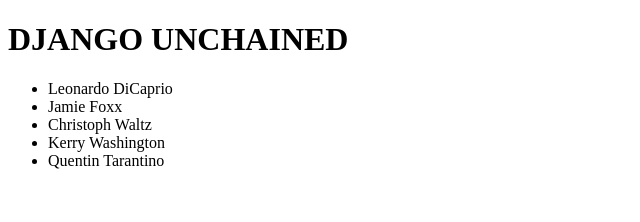
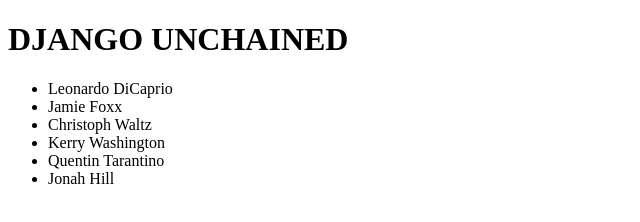
Before and after one commit to Semper-var/MERN-09, a plain HTML site: page index.html in a window 1280 px wide. Shown: the full height of the page, 0-640 px from the left. Drawn offline with Linux system fonts and the light colour scheme.

Commit message:
Commited new Credentials file along with a change in index

```diff
--- a/index.html
+++ b/index.html
@@ -13,6 +13,7 @@
         <li>Christoph Waltz</li>
         <li>Kerry Washington</li>
         <li>Quentin Tarantino</li>
+        <li>Jonah Hill</li>
     </ul>
 </body>
 </html>
```
Also changed, not shown: Credentials.txt (added).
